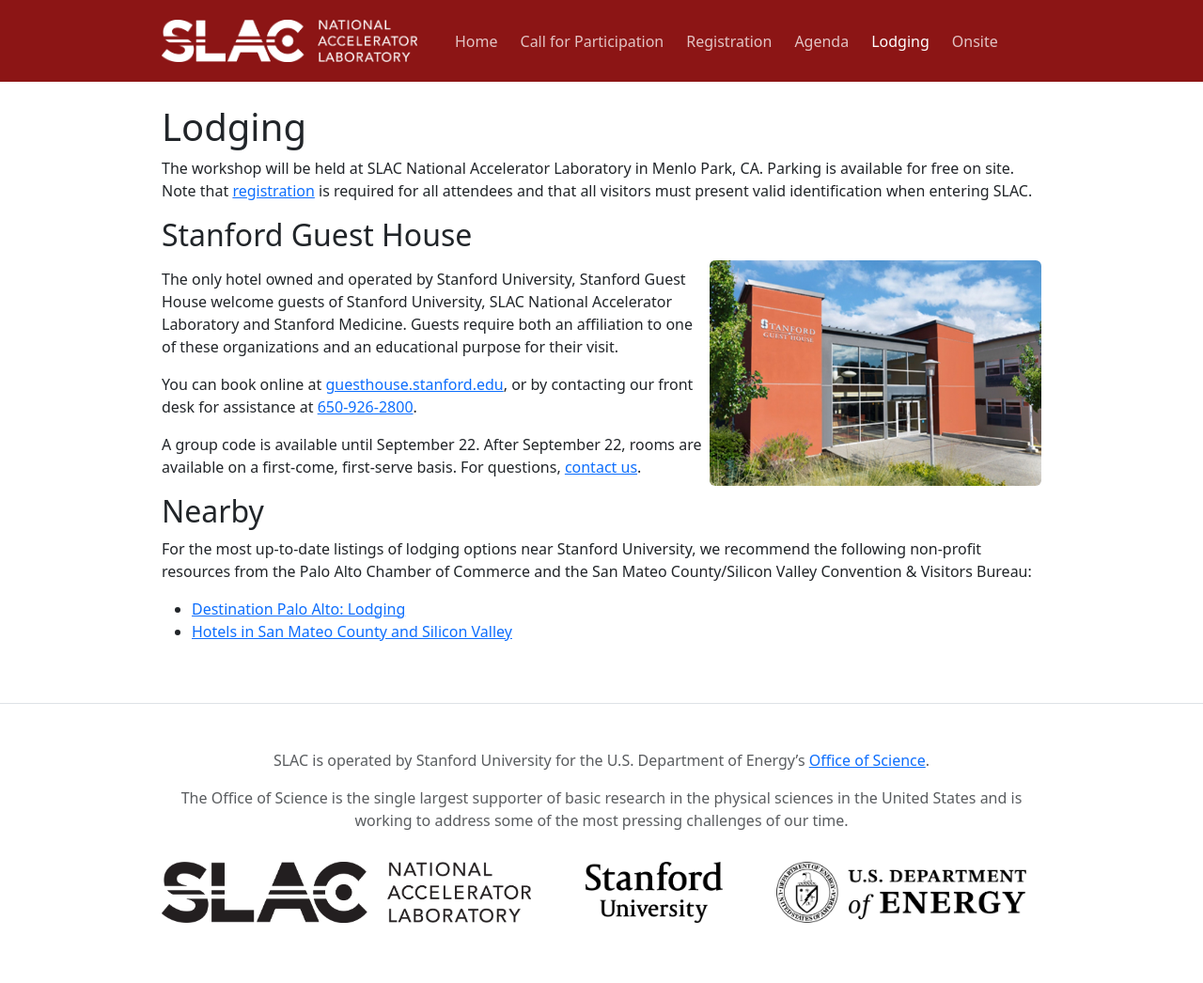
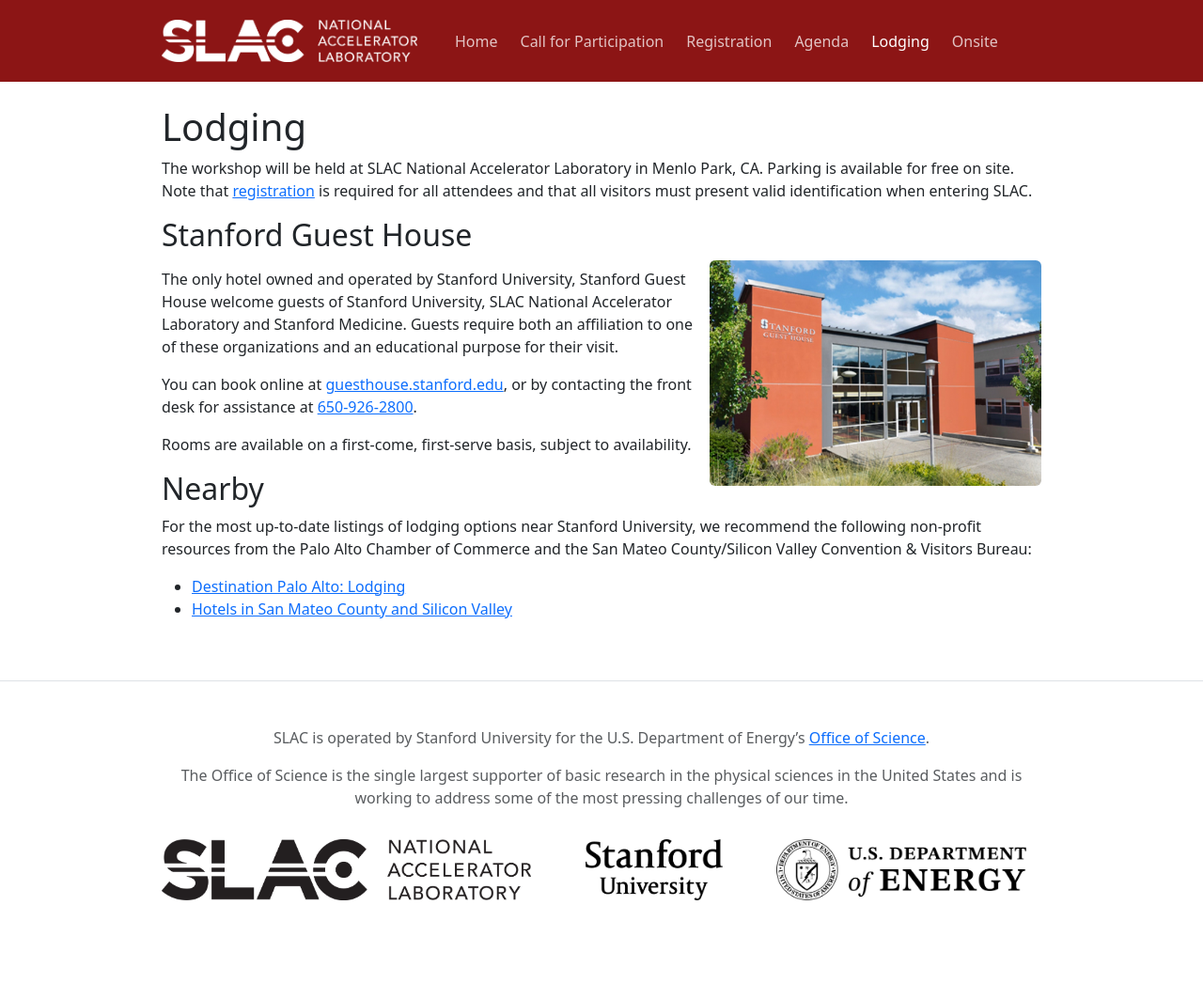
Before and after one commit to lssda/lssda.github.io, a Jekyll site: the page built from lodging.md, in a window 1280 px wide. Shown: the whole page at 94% size. Built offline with Jekyll 4.4.1, drawn with Linux system fonts in a browser that asks for light colours; after the commit the page ends 1022 px from its top, so only the background shows below that.

Commit message:
Update lodging guidance.

```diff
--- a/lodging.md
+++ b/lodging.md
@@ -13,9 +13,9 @@ The workshop will be held at SLAC National Accelerator Laboratory in Menlo Park,
 
 The only hotel owned and operated by Stanford University,  Stanford Guest House welcome guests of Stanford University, SLAC  National Accelerator Laboratory and Stanford Medicine. Guests require both an affiliation to one of these organizations and an educational  purpose for their visit.
 
-You can book online at [guesthouse.stanford.edu](https://guesthouse.stanford.edu), or by contacting our front desk for assistance at [650-926-2800](tel:650-926-2800).
+You can book online at [guesthouse.stanford.edu](https://guesthouse.stanford.edu), or by contacting the front desk for assistance at [650-926-2800](tel:650-926-2800).
 
-A group code is available until September 22. After September 22, rooms are available on a first-come, first-serve basis. For questions, [contact us](mailto:eslaught@slac.stanford.edu).
+Rooms are available on a first-come, first-serve basis, subject to availability.
 
 ## Nearby
 
```
